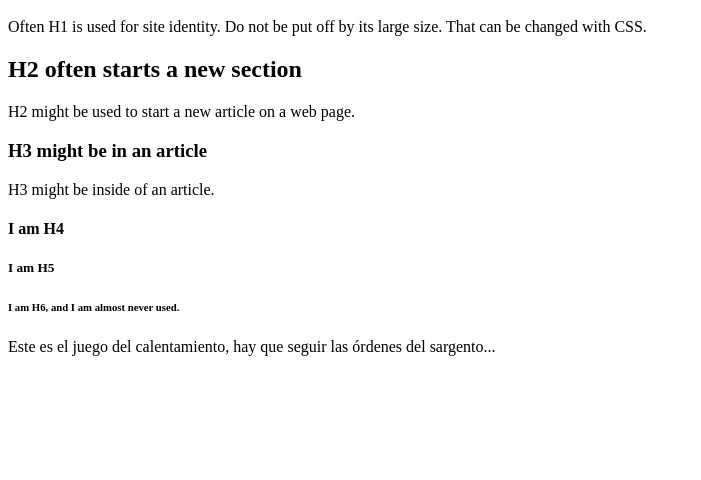
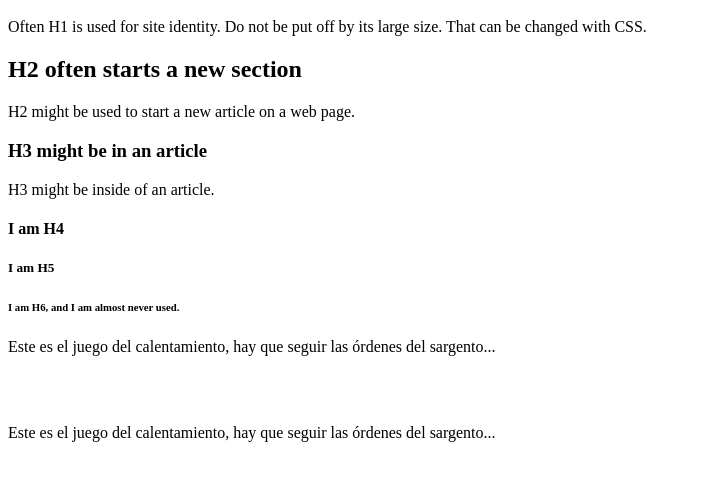
Before and after one commit to maryana85/LaptopServicio, a plain HTML site: page index.html in a window 1280 px wide. Shown: the part 48-528 px from the top of the page, without its empty margins (0-701 px from the left). Drawn offline with Linux system fonts and the light colour scheme.

Commit message:
Update index.html
update index br

```diff
--- a/index.html
+++ b/index.html
@@ -8,3 +8,6 @@
 <h5>I am H5</h5>
 <h6>I am H6, and I am almost never used.</h6>
 <p>Este es el juego del calentamiento, hay que seguir las órdenes del sargento...</p>
+<br>
+<br>
+<p>Este es el juego del calentamiento, hay que seguir las órdenes del sargento...</p>
```
